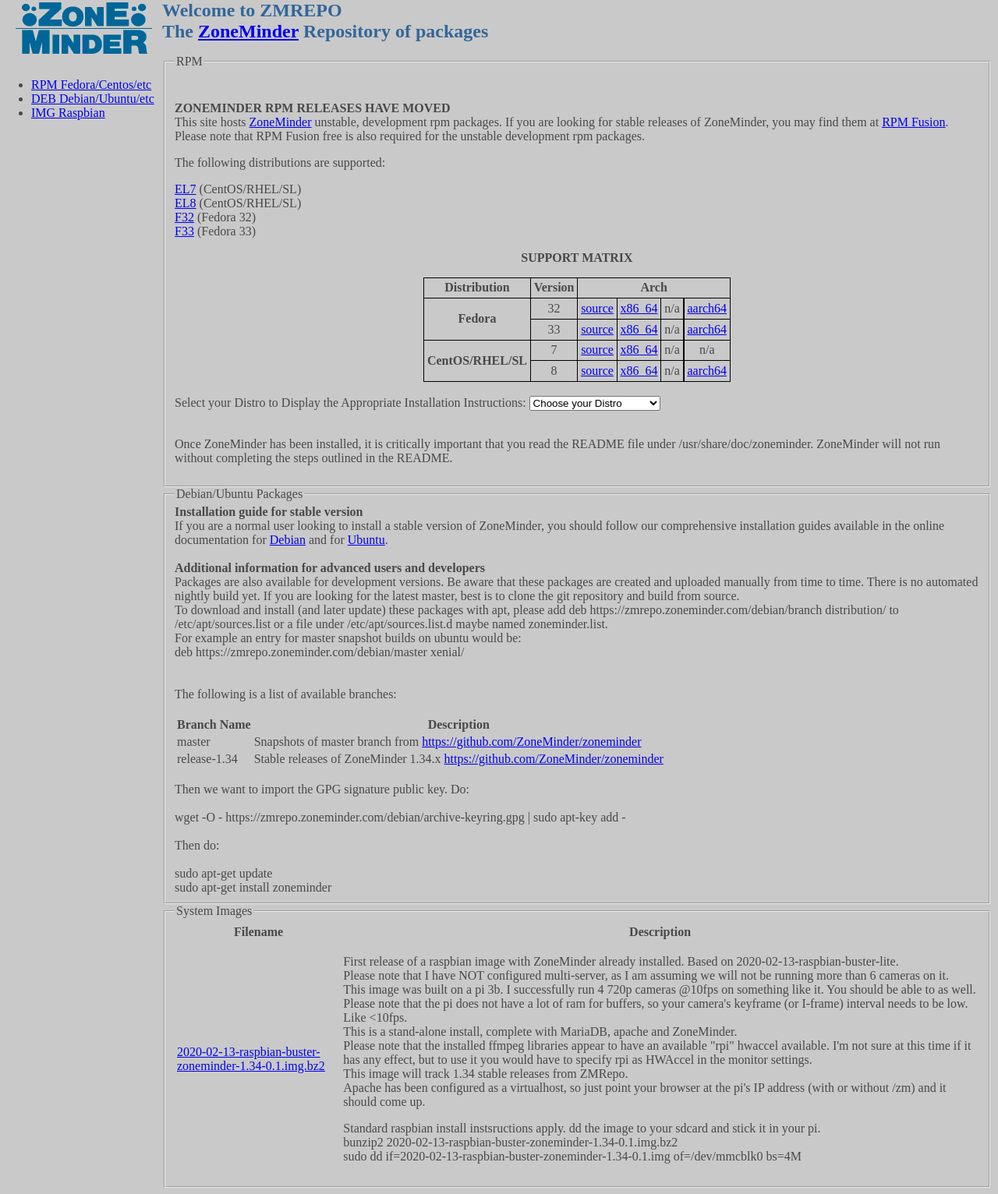
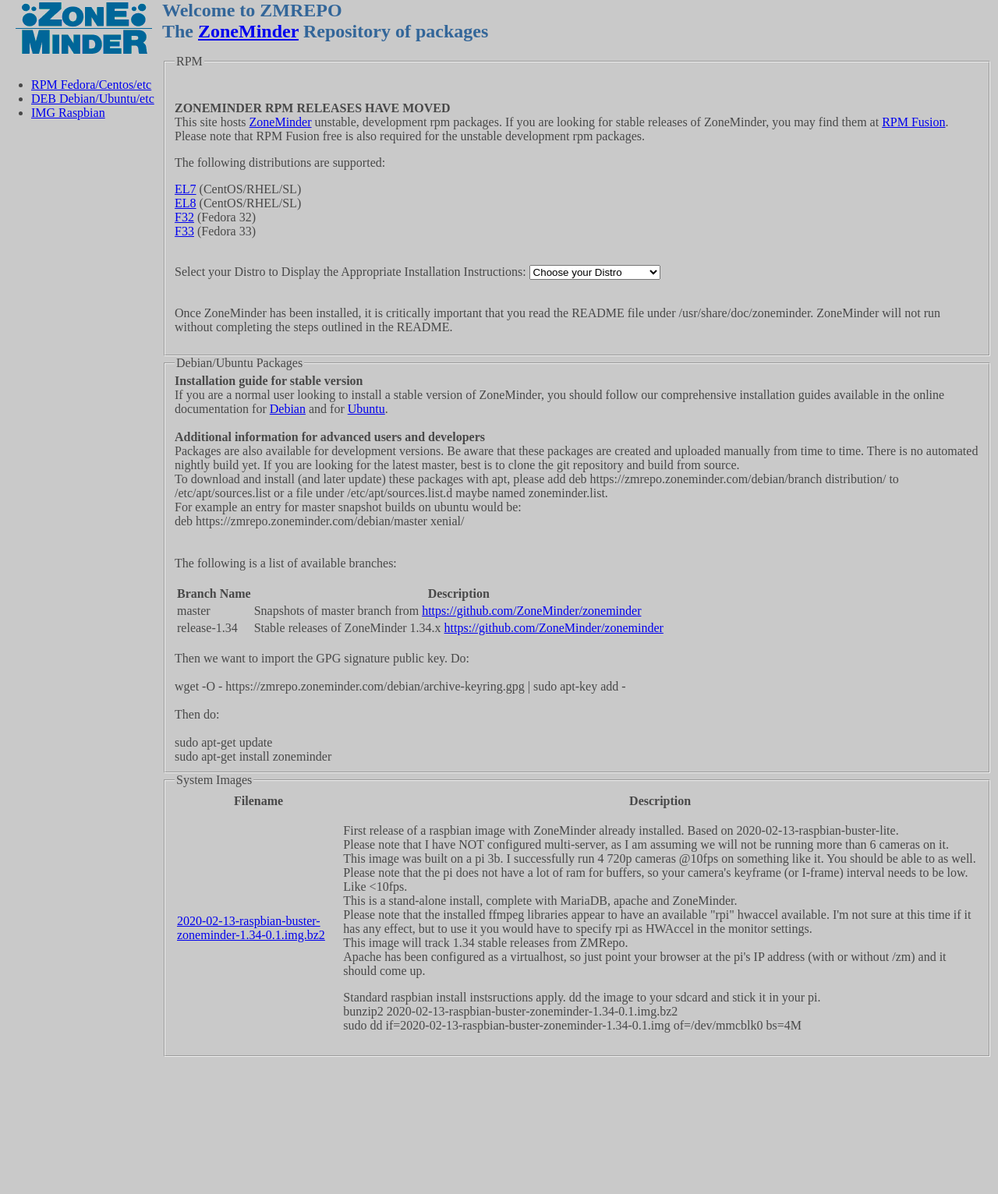
Before and after one commit to ZoneMinder/zmrepo, a PHP site: page / in a window 1280 px wide. Shown: the part 16-1548 px from the top of the page at 78% size. After the commit the page ends 1372 px from the top, so only its background shows below. Run offline with PHP 8.4, Linux system fonts and the light colour scheme.

Commit message:
deprecate the support matrix table

```diff
--- a/index.php
+++ b/index.php
@@ -102,95 +102,6 @@ function SelectInstructions(select){
     <a href="fc/32">F32</a> (Fedora 32)<br>
     <a href="fc/33">F33</a> (Fedora 33)<br>
   </p>
-
-  <p align="center" style="font-weight: bold">SUPPORT MATRIX</p>
-  <table align="center" cellspacing="0">
-    <tr align="center" valign="center" style="font-weight: bold">
-      <td style="border-top: 1px solid black; border-bottom: 1px solid black; border-left: 1px solid black; border-right: none; padding: 0.04in">
-        Distribution
-      </td>
-      <td style="border-top: 1px solid black; border-bottom: 1px solid black; border-left: 1px solid black; border-right: none; padding: 0.04in">
-        Version
-      </td>
-      <td colspan="4" style="border: 1px solid black; padding: 0.04in">
-        Arch
-      </td>
-    </tr>
-    <tr align="center" valign="center">
-      <td rowspan="2" style="font-weight: bold; border-top: none; border-bottom: 1px solid black; border-left: 1px solid black; border-right: none; padding: 0.04in">
-        Fedora
-      </td>
-      <td style="border-top: none; border-bottom: 1px solid black; border-left: 1px solid black; border-right: none; padding: 0.04in">
-        32
-      </td>
-      <td style="border-top: none; border-bottom: 1px solid black; border-left: 1px solid black; border-right: none; padding: 0.04in">
-        <a href="fc/32/SRPMS">source</a>
-      </td>
-      <td style="border-top: none; border-bottom: 1px solid black; border-left: 1px solid black; border-right: none; padding: 0.04in">
-        <a href="fc/32/x86_64">x86_64</a>
-      </td>
-      <td style="border-top: none; border-bottom: 1px solid black; border-left: 1px solid black; border-right: 1px solid black; padding: 0.04in">
-        n/a
-      </td>
-      <td style="border-top: none; border-bottom: 1px solid black; border-left: 1px solid black; border-right: 1px solid black; padding: 0.04in">
-        <a href="fc/32/aarch64">aarch64</a>
-      </td>
-    </tr>
-    <tr align="center" valign="center">
-      <td style="border-top: none; border-bottom: 1px solid black; border-left: 1px solid black; border-right: none; padding: 0.04in">
-        33
-      </td>
-      <td style="border-top: none; border-bottom: 1px solid black; border-left: 1px solid black; border-right: none; padding: 0.04in">
-        <a href="fc/33/SRPMS">source</a>
-      </td>
-      <td style="border-top: none; border-bottom: 1px solid black; border-left: 1px solid black; border-right: none; padding: 0.04in">
-        <a href="fc/33/x86_64">x86_64</a>
-      </td>
-      <td style="border-top: none; border-bottom: 1px solid black; border-left: 1px solid black; border-right: 1px solid black; padding: 0.04in">
-        n/a
-      </td>
-      <td style="border-top: none; border-bottom: 1px solid black; border-left: 1px solid black; border-right: 1px solid black; padding: 0.04in">
-        <a href="fc/33/aarch64">aarch64</a>
-      </td>
-    </tr>
-    <tr align="center" valign="center">
-      <td rowspan="2" style="font-weight: bold; border-top: none; border-bottom: 1px solid black; border-left: 1px solid black; border-right: none; padding: 0.04in">
-        CentOS/RHEL/SL
-      </td>
-      <td style="border-top: none; border-bottom: 1px solid black; border-left: 1px solid black; border-right: none; padding: 0.04in">
-        7
-      </td>
-      <td style="border-top: none; border-bottom: 1px solid black; border-left: 1px solid black; border-right: none; padding: 0.04in">
-        <a href="el/7/SRPMS">source</a>
-      </td>
-      <td style="border-top: none; border-bottom: 1px solid black; border-left: 1px solid black; border-right: none; padding: 0.04in">
-        <a href="el/7/x86_64">x86_64</a>
-      </td>
-      <td style="border-top: none; border-bottom: 1px solid black; border-left: 1px solid black; border-right: 1px solid black; padding: 0.04in">
-        n/a
-      </td>
-      <td style="border-top: none; border-bottom: 1px solid black; border-left: 1px solid black; border-right: 1px solid black; padding: 0.04in">
-        n/a
-      </td>
-    </tr>
-    <tr align="center" valign="center">
-      <td style="border-top: none; border-bottom: 1px solid black; border-left: 1px solid black; border-right: none; padding: 0.04in">
-        8
-      </td>
-      <td style="border-top: none; border-bottom: 1px solid black; border-left: 1px solid black; border-right: none; padding: 0.04in">
-        <a href="el/8/SRPMS">source</a>
-      </td>
-      <td style="border-top: none; border-bottom: 1px solid black; border-left: 1px solid black; border-right: none; padding: 0.04in">
-        <a href="el/8/x86_64">x86_64</a>
-      </td>
-      <td style="border-top: none; border-bottom: 1px solid black; border-left: 1px solid black; border-right: 1px solid black; padding: 0.04in">
-        n/a
-      </td>
-      <td style="border-top: none; border-bottom: 1px solid black; border-left: 1px solid black; border-right: 1px solid black; padding: 0.04in">
-        <a href="el/8/aarch64">aarch64</a>
-      </td>
-    </tr>
-  </table>
   <br>
   <form autocomplete="off">
     Select your Distro to Display the Appropriate Installation Instructions:
```
